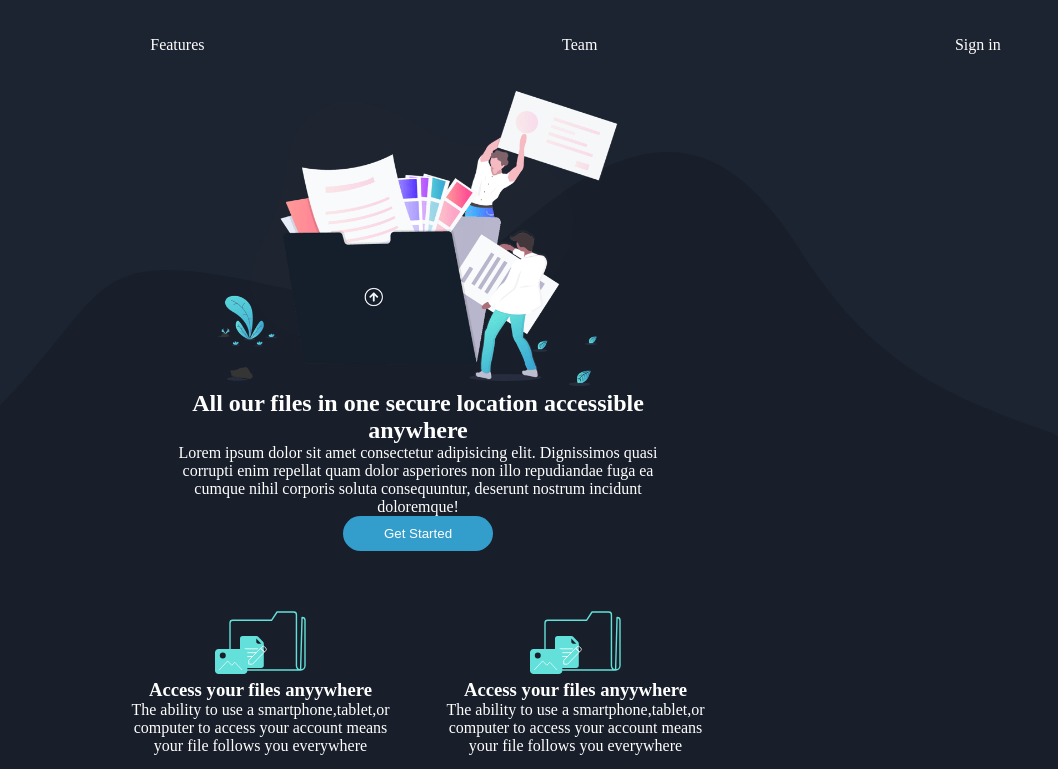
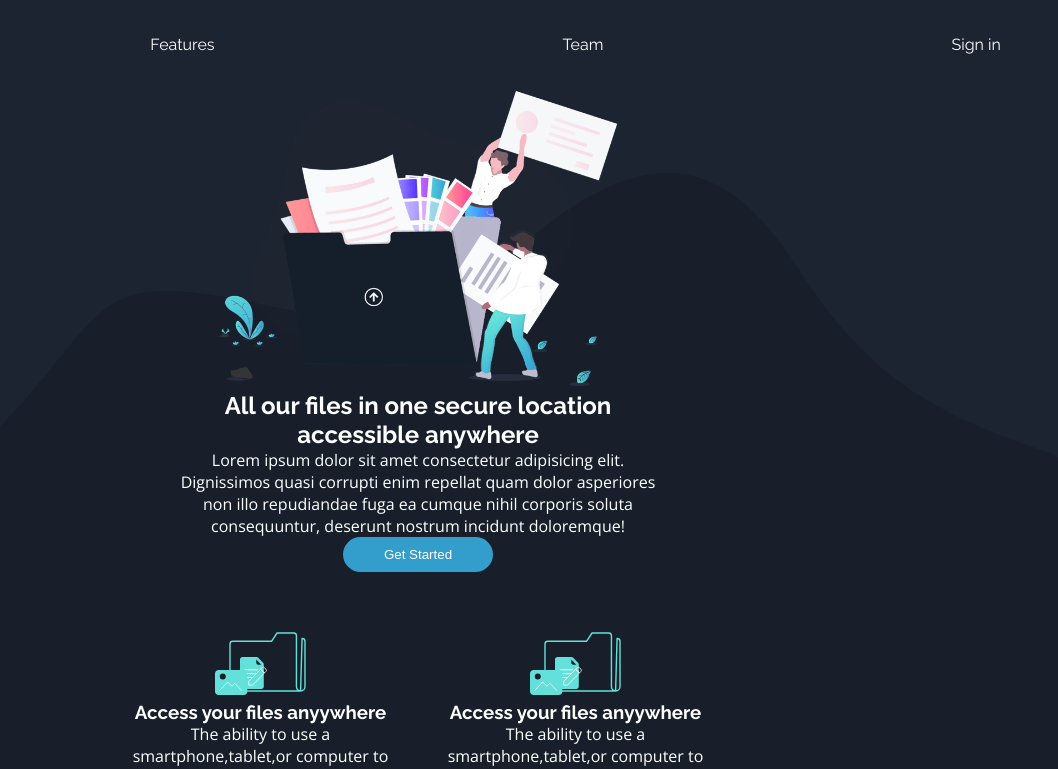
Before and after one commit to chizobambanefoh/testing-fylo, a plain HTML site: page index.html in a window 1280 px wide. Shown: the top 769 px of the page, 222-1280 px from the left. Drawn offline with nearby package versions, Linux system fonts and the light colour scheme.

Commit message:
changed the font style

```diff
--- a/style.css
+++ b/style.css
@@ -1,3 +1,6 @@
+@import url('https://fonts.googleapis.com/css2?family=Open+Sans:wght@400;700&display=swap');
+@import url('https://fonts.googleapis.com/css2?family=Raleway:wght@400;700&display=swap');
+
 :root {
   --dark-blue1: hsl(217, 28%, 15%);
   --dark-blue2: hsl(218, 28%, 13%);
@@ -14,16 +17,24 @@
     margin: 0;
     padding: 0;
 }
+h1,h2,h3,h4.h5{
+    font-family: 'Raleway', sans-serif;
+    font-weight: 700;
+}
 a{
     text-decoration: none;
     color: white;
 }
 body {
   background-color: var(--dark-blue1);
+  font-family: 'Open Sans', sans-serif;
+
 }
 nav a{
   color: var(--white);
   text-decoration: none;
+  font-weight: 400;
+  font-family: 'Raleway', sans-serif;
 }
 /* nav{
     display: flex;
```
